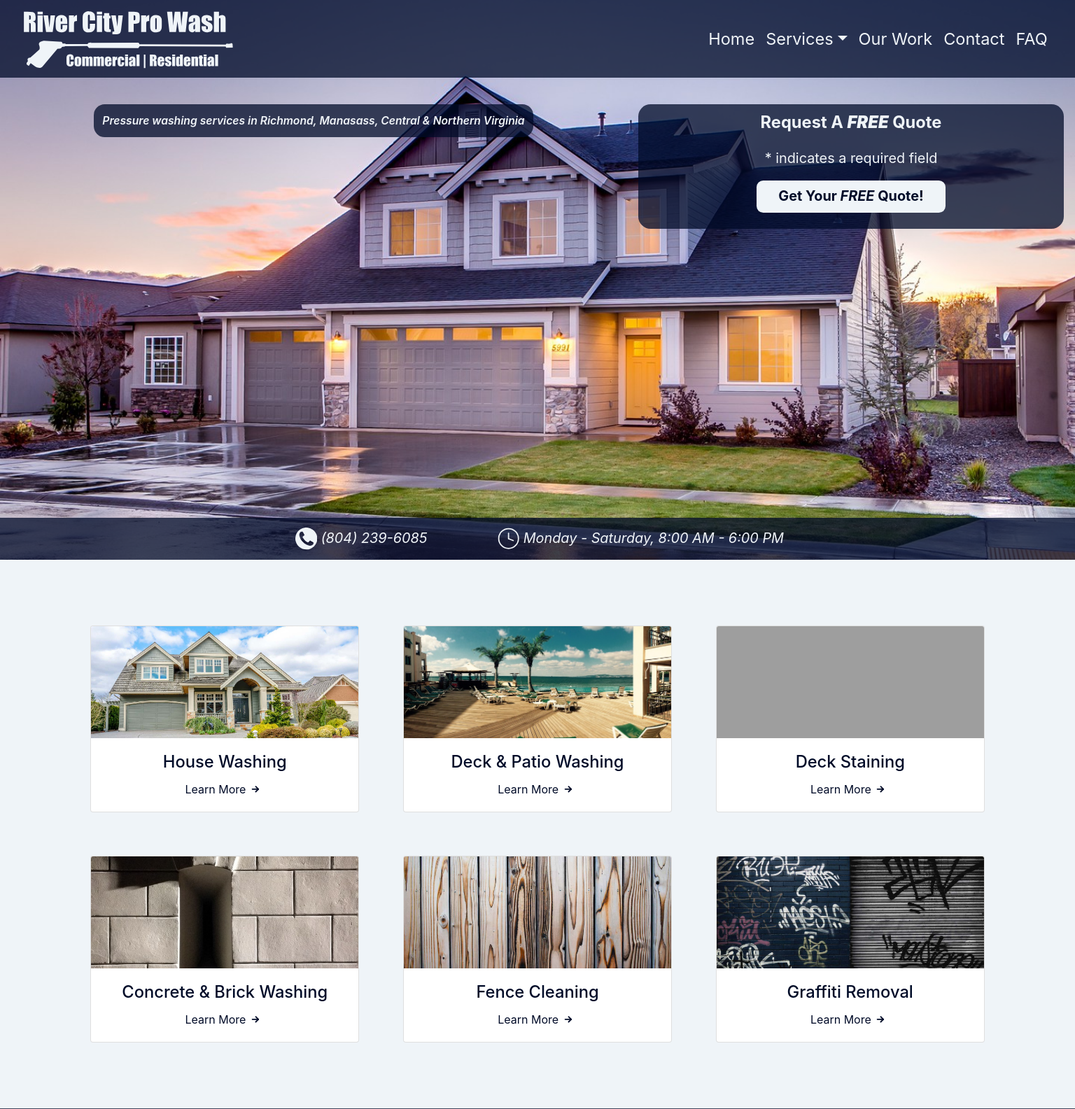
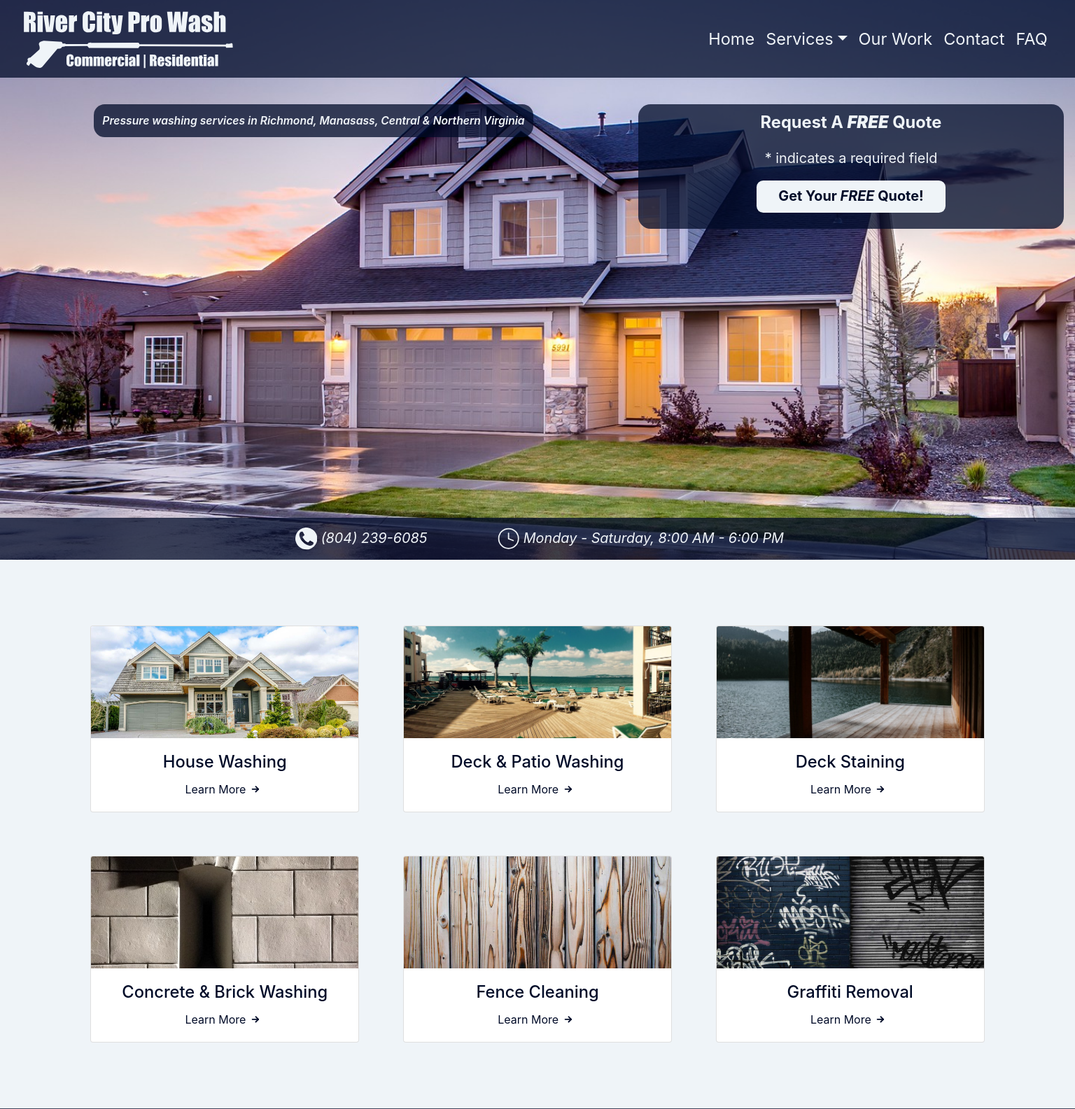
Before and after one commit to matthigg/River-City-Pro-Wash-v2, a Django app: page / in a window 1536 px wide. Shown: the top 1585 px of the page at 70% size. Run offline with Django 3.2, Linux system fonts and the light colour scheme; parts of the project's set-up code (start-up, migrations or seed data) failed here and were passed over; some libraries are stand-ins or nearby versions; grey boxes are pictures that could not be loaded.

Commit message:
Update HTML for deck staining

```diff
--- a/templates/responsive_images/ri-deck-staining.html
+++ b/templates/responsive_images/ri-deck-staining.html
@@ -4,43 +4,22 @@
   @media (min-width: 320px) {
     .img-deck-staining {
       background-image: url({% static 'img/deck-staining-01/140kb/1x-deck-staining-01-320.jpg' %});
-      background-image: -webkit-image-set(url({% static 'img/deck-staining-01/140kb/1x-deck-staining-01-320.jpg' %}) 1x, url({% static 'img/deck-staining-01/140kb/2x-deck-staining-01-320.jpg' %}) 2x);
+      background-image: -webkit-image-set(url({% static 'img/deck-staining-01/140kb/1x-deck-staining-01-320.webp' %}) 1x, url({% static 'img/deck-staining-01/140kb/2x-deck-staining-01-320.webp' %}) 2x);
       background-image:         image-set(url({% static 'img/deck-staining-01/140kb/1x-deck-staining-01-320.jpg' %}) 1x, url({% static 'img/deck-staining-01/140kb/2x-deck-staining-01-320.jpg' %}) 2x);
     }
   }
   @media (min-width: 576px) {
     .img-deck-staining {
       background-image: url({% static 'img/deck-staining-01/140kb/1x-deck-staining-01-576.jpg' %});
-      background-image: -webkit-image-set(url({% static 'img/deck-staining-01/140kb/1x-deck-staining-01-576.jpg' %}) 1x, url({% static 'img/deck-staining-01/140kb/2x-deck-staining-01-576.jpg' %}) 2x);
+      background-image: -webkit-image-set(url({% static 'img/deck-staining-01/140kb/1x-deck-staining-01-576.webp' %}) 1x, url({% static 'img/deck-staining-01/140kb/2x-deck-staining-01-576.webp' %}) 2x);
       background-image:         image-set(url({% static 'img/deck-staining-01/140kb/1x-deck-staining-01-576.jpg' %}) 1x, url({% static 'img/deck-staining-01/140kb/2x-deck-staining-01-576.jpg' %}) 2x);
     }
   }
   @media (min-width: 768px) {
     .img-deck-staining {
       background-image: url({% static 'img/deck-staining-01/140kb/1x-deck-staining-01-768.jpg' %});
-      background-image: -webkit-image-set(url({% static 'img/deck-staining-01/140kb/1x-deck-staining-01-768.jpg' %}) 1x, url({% static 'img/deck-staining-01/140kb/2x-deck-staining-01-768.jpg' %}) 2x);
+      background-image: -webkit-image-set(url({% static 'img/deck-staining-01/140kb/1x-deck-staining-01-768.webp' %}) 1x, url({% static 'img/deck-staining-01/140kb/2x-deck-staining-01-768.webp' %}) 2x);
       background-image:         image-set(url({% static 'img/deck-staining-01/140kb/1x-deck-staining-01-768.jpg' %}) 1x, url({% static 'img/deck-staining-01/140kb/2x-deck-staining-01-768.jpg' %}) 2x);
-    }
-  }
-  @media (min-width: 992px) {
-    .img-deck-staining {
-      background-image: url({% static 'img/deck-staining-01/140kb/1x-deck-staining-01-992.jpg' %});
-      background-image: -webkit-image-set(url({% static 'img/deck-staining-01/140kb/1x-deck-staining-01-992.jpg' %}) 1x);
-      background-image:         image-set(url({% static 'img/deck-staining-01/140kb/1x-deck-staining-01-992.jpg' %}) 1x);
-    }
-  }
-  @media (min-width: 1200px) {
-    .img-deck-staining {
-      background-image: url({% static 'img/deck-staining-01/140kb/1x-deck-staining-01-1200.jpg' %});
-      background-image: -webkit-image-set(url({% static 'img/deck-staining-01/140kb/1x-deck-staining-01-1200.jpg' %}) 1x);
-      background-image:         image-set(url({% static 'img/deck-staining-01/140kb/1x-deck-staining-01-1200.jpg' %}) 1x);
-    }
-  }
-  @media (min-width: 1440px) {
-    .img-deck-staining {
-      background-image: url({% static 'img/deck-staining-01/140kb/1x-deck-staining-01-1440.jpg' %});
-      background-image: -webkit-image-set(url({% static 'img/deck-staining-01/140kb/1x-deck-staining-01-1440.jpg' %}) 1x);
-      background-image:         image-set(url({% static 'img/deck-staining-01/140kb/1x-deck-staining-01-1440.jpg' %}) 1x);
     }
   }
 </style>
```
